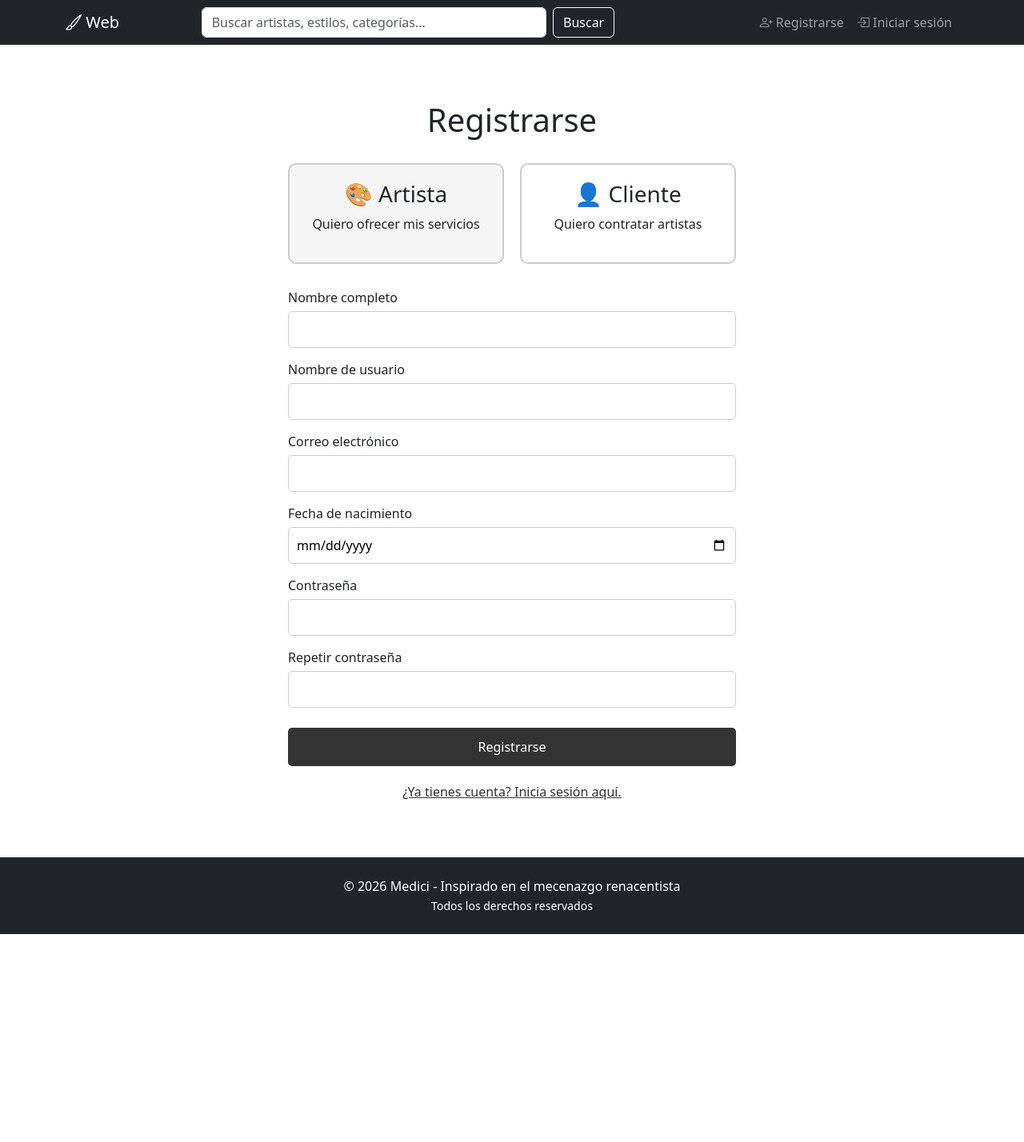
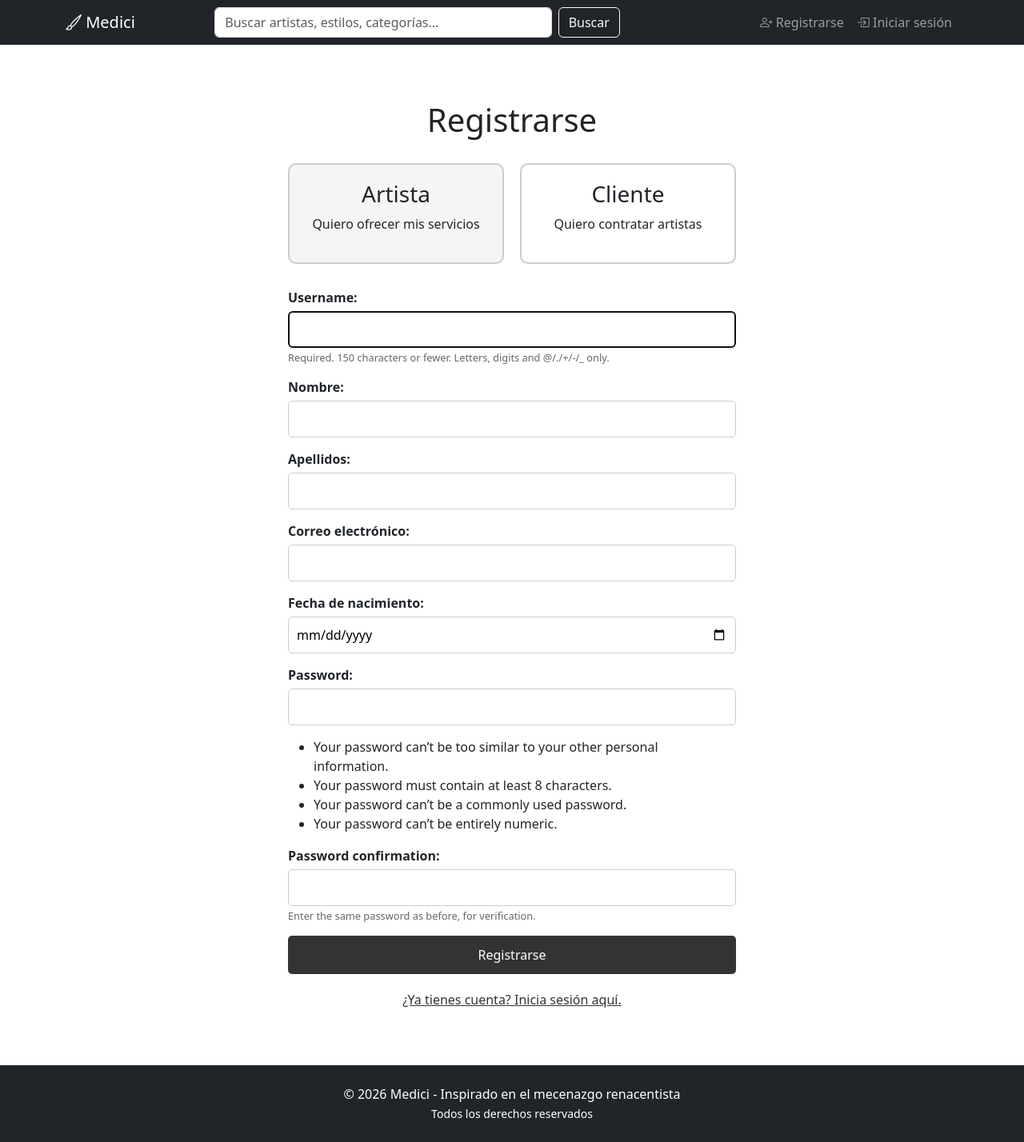
Before and after one commit to ahervaz063/Proyecto-Integral, a Django app: page /registro/ in a window 1280 px wide. Shown: the whole page at 80% size. Before the commit the page ends 1168 px from the top, so only its background shows below. Run offline with Django 5.2, Linux system fonts and the light colour scheme; parts of the project's set-up code (start-up, migrations or seed data) failed here and were passed over.

Commit message:
Templates de base.html y perfil artista con datos de la BD y sus vistas y urls. Resgistro e inicio de sesión hechos con sus vistas y urls.

```diff
--- a/proyecto_integral/core/forms.py
+++ b/proyecto_integral/core/forms.py
@@ -1,7 +1,7 @@
 # core/forms.py
 from django import forms
-from .models import Comision
-
+from .models import Comision, Usuario
+from django.contrib.auth.forms import UserCreationForm
 
 class ComisionForm(forms.ModelForm):
     class Meta:
@@ -23,3 +23,32 @@ class ComisionForm(forms.ModelForm):
         if slots < 1:
             raise forms.ValidationError("Debe haber al menos 1 slot disponible.")
         return slots
+
+
+class RegistroForm(UserCreationForm):
+    email = forms.EmailField(required=True, label="Correo electrónico")
+    first_name = forms.CharField(required=True, label="Nombre")
+    last_name = forms.CharField(required=True, label="Apellidos")
+    fecha_nacimiento = forms.DateField(
+        required=False,
+        label="Fecha de nacimiento",
+        widget=forms.DateInput(attrs={'type': 'date'})
+    )
+    tipo_usuario = forms.ChoiceField(
+        choices=Usuario.TIPO_USUARIO,
+        widget=forms.HiddenInput(),  # Oculto, lo controlamos con JavaScript
+        initial='cliente'
+    )
+
+    class Meta:
+        model = Usuario
+        fields = ['username', 'first_name', 'last_name', 'email', 'fecha_nacimiento', 'tipo_usuario', 'password1',
+                  'password2']
+
+    def save(self, commit=True):
+        user = super().save(commit=False)
+        user.email = self.cleaned_data['email']
+        user.tipo_usuario = self.cleaned_data['tipo_usuario']
+        if commit:
+            user.save()
+        return user
--- a/proyecto_integral/core/views.py
+++ b/proyecto_integral/core/views.py
@@ -3,13 +3,15 @@ from django.shortcuts import get_object_or_404, redirect, render
 from django.urls import reverse_lazy
 from django.views.generic import ListView, DetailView, CreateView, UpdateView, DeleteView, TemplateView
 from django.contrib import messages
-from core.models import Comision, Usuario
-from core.forms import ComisionForm
+from django.contrib.auth import login, logout
+from django.contrib.auth.views import LoginView as AuthLoginView
+from core.models import Comision, Usuario, ComisionGuardada, Perfil
+from core.forms import ComisionForm, RegistroForm
+from django.db.models import Avg, Count
 
-# ============================================
+from django.contrib.auth.mixins import LoginRequiredMixin
+
 # VISTAS PÚBLICAS
-# ============================================
-
 class HomeView(TemplateView):
     template_name = 'core/home.html'
 
@@ -18,42 +20,134 @@ class BuscarArtistasView(TemplateView):
     template_name = 'core/buscar.html'
 
 
-# ============================================
+
 # AUTENTICACIÓN (mínimo para arrancar)
-# ============================================
+class RegistroView(CreateView):
+    form_class = RegistroForm
+    template_name = 'core/registro.html'
+    success_url = reverse_lazy('home')
 
-class RegistroView(TemplateView):
-    template_name = 'core/registro.html'
+    def form_valid(self, form):
+        response = super().form_valid(form)
+        login(self.request, self.object)
+        messages.success(self.request, f"¡Bienvenido {self.object.username}!")
+        return response
 
 
-class LoginView(TemplateView):
+class LoginView(AuthLoginView):
     template_name = 'core/login.html'
+    redirect_authenticated_user = True
+
+    def get_success_url(self):
+        user = self.request.user
+        if user.es_artista():
+            return reverse_lazy('perfil_artista', kwargs={'pk': user.pk})
+        else:
+            return reverse_lazy('perfil_cliente', kwargs={'pk': user.pk})
 
 
 def logout_view(request):
+    logout(request)
+    messages.success(request, "Sesión cerrada correctamente.")
     return redirect('home')
 
 
-# ============================================
 # PERFILES
-# ============================================
-
 class PerfilArtistaView(TemplateView):
     template_name = 'core/perfiles/artista.html'
+
+    def get_context_data(self, **kwargs):
+        context = super().get_context_data(**kwargs)
+        user = self.request.user
+        if user.es_artista():
+            reseñas = user.reseñas_recibidas.all()
+            context['reseñas'] = reseñas
+            context['total_reseñas'] = reseñas.count()
+            context['media_puntuacion'] = reseñas.aggregate(Avg('puntuacion'))['puntuacion__avg'] or 0
+        return context
 
 
 class PerfilClienteView(TemplateView):
     template_name = 'core/perfiles/cliente.html'
 
+    def get_context_data(self, **kwargs):
+        context = super().get_context_data(**kwargs)
+        user = self.request.user
+        if user.es_cliente():
+            # Solicitudes del cliente
+            solicitudes = user.solicitudes_realizadas.all()
+            context['solicitudes'] = solicitudes
+
+            # Comisiones guardadas (favoritas)
+            comisiones_guardadas = ComisionGuardada.objects.filter(cliente=user).select_related('comision',
+                                                                                                'comision__artista')
+            context['comisiones_guardadas'] = comisiones_guardadas
+
+            # Reseñas escritas por el cliente
+            reseñas = user.reseñas_escritas.all()
+            context['reseñas'] = reseñas
+            context['total_reseñas'] = reseñas.count()
+            context['media_puntuacion'] = reseñas.aggregate(Avg('puntuacion'))['puntuacion__avg'] or 0
+        return context
+
 
 class EditarPerfilView(TemplateView):
+    model = Usuario
+    fields = ['first_name', 'last_name', 'username', 'email']
     template_name = 'core/perfiles/editar_form.html'
+    success_url = reverse_lazy('home')
+
+    def get_object(self, queryset=None):
+        return self.request.user
+
+    def get_context_data(self, **kwargs):
+        context = super().get_context_data(**kwargs)
+        # Añadir el perfil al contexto para poder editar sus campos
+        if hasattr(self.request.user, 'perfil'):
+            context['perfil'] = self.request.user.perfil
+        return context
+
+    def form_valid(self, form):
+        # Guardar el usuario
+        response = super().form_valid(form)
+
+        # Guardar los campos del perfil
+        perfil = self.request.user.perfil
+        perfil.descripcion = self.request.POST.get('descripcion', '')
+
+        # Procesar redes sociales (JSON)
+        redes_sociales = {}
+        instagram = self.request.POST.get('instagram', '')
+        twitter = self.request.POST.get('twitter', '')
+        behance = self.request.POST.get('behance', '')
+
+        if instagram:
+            redes_sociales['instagram'] = instagram
+        if twitter:
+            redes_sociales['twitter'] = twitter
+        if behance:
+            redes_sociales['behance'] = behance
+
+        perfil.redes_sociales = redes_sociales
+
+        # Procesar foto de perfil
+        if 'foto' in self.request.FILES:
+            perfil.foto = self.request.FILES['foto']
+
+        perfil.save()
+
+        messages.success(self.request, "Perfil actualizado correctamente.")
+        return response
+
+    def get_success_url(self):
+        # Redirigir al perfil correspondiente según el tipo de usuario
+        if self.request.user.es_artista():
+            return reverse_lazy('perfil_artista', kwargs={'pk': self.request.user.pk})
+        else:
+            return reverse_lazy('perfil_cliente', kwargs={'pk': self.request.user.pk})
 
 
-# ============================================
 # CRUD DE COMISIONES
-# ============================================
-
 class ComisionListView(ListView):
     model = Comision
     template_name = 'core/comisiones/list.html'
@@ -114,10 +208,7 @@ class ComisionDeleteView(DeleteView):
         return reverse_lazy('perfil_artista', kwargs={'artista_id': self.request.user.id})
 
 
-# ============================================
 # POLÍTICAS
-# ============================================
-
 class PoliticaCreateView(TemplateView):
     template_name = 'core/politicas/form.html'
 
@@ -130,10 +221,7 @@ class PoliticaDeleteView(TemplateView):
     template_name = 'core/politicas/confirm_delete.html'
 
 
-# ============================================
 # PORTFOLIO
-# ============================================
-
 class PortfolioCreateView(TemplateView):
     template_name = 'core/portfolio/form.html'
 
@@ -142,10 +230,7 @@ class PortfolioDeleteView(TemplateView):
     template_name = 'core/portfolio/confirm_delete.html'
 
 
-# ============================================
 # SOLICITUDES DE ENCARGO
-# ============================================
-
 class SolicitudCreateView(TemplateView):
     template_name = 'core/solicitudes/form.html'
 
--- a/proyecto_integral/proyecto_integral/settings.py
+++ b/proyecto_integral/proyecto_integral/settings.py
@@ -11,6 +11,7 @@ https://docs.djangoproject.com/en/6.0/ref/settings/
 """
 
 from pathlib import Path
+import os
 
 # Build paths inside the project like this: BASE_DIR / 'subdir'.
 BASE_DIR = Path(__file__).resolve().parent.parent
@@ -118,3 +119,7 @@ USE_TZ = True
 STATIC_URL = 'static/'
 STATICFILES_DIRS = [BASE_DIR / 'static']
 AUTH_USER_MODEL = 'core.Usuario'
+
+# Media files (subidas por usuarios)
+MEDIA_URL = '/media/'
+MEDIA_ROOT = os.path.join(BASE_DIR, 'media')
--- a/proyecto_integral/proyecto_integral/urls.py
+++ b/proyecto_integral/proyecto_integral/urls.py
@@ -17,9 +17,15 @@ Including another URLconf
 from django.contrib import admin
 from django.urls import path, include
 from core import views
+from django.conf import settings
+from django.conf.urls.static import static
 
 
 urlpatterns = [
     path('admin/', admin.site.urls),
     path('', include('core.urls')),
 ]
+
+if settings.DEBUG:
+    urlpatterns += static(settings.STATIC_URL, document_root=settings.STATICFILES_DIRS[0])
+    urlpatterns += static(settings.MEDIA_URL, document_root=settings.MEDIA_ROOT)
--- a/proyecto_integral/templates/core/base.html
+++ b/proyecto_integral/templates/core/base.html
@@ -18,7 +22,7 @@
         <div class="container">
             <!-- Logo / nombre -->
             <a class="navbar-brand" href="{% url 'home' %}">
-                <i class="bi bi-brush"></i> Web
+                <i class="bi bi-brush"></i> Medici
             </a>
 
             <!-- Menú hamburguesa (móvil) -->
--- a/proyecto_integral/templates/core/registro.html
+++ b/proyecto_integral/templates/core/registro.html
@@ -10,11 +10,11 @@
     <!-- Opciones: Artista o Cliente -->
     <div style="display: flex; gap: 20px; margin-bottom: 30px;">
         <div id="opcion-artista" class="opcion-tipo" data-tipo="artista" style="flex: 1; text-align: center; padding: 20px; border: 2px solid #ccc; border-radius: 10px; cursor: pointer; background-color: #f5f5f5;">
-            <h3>🎨 Artista</h3>
+            <h3>Artista</h3>
             <p>Quiero ofrecer mis servicios</p>
         </div>
         <div id="opcion-cliente" class="opcion-tipo" data-tipo="cliente" style="flex: 1; text-align: center; padding: 20px; border: 2px solid #ccc; border-radius: 10px; cursor: pointer; background-color: white;">
-            <h3>👤 Cliente</h3>
+            <h3>Cliente</h3>
             <p>Quiero contratar artistas</p>
         </div>
     </div>
@@ -22,38 +22,7 @@
     <!-- Formulario de registro -->
     <form method="POST" action="#">
         {% csrf_token %}
-
-        <div style="margin-bottom: 15px;">
-            <label for="nombre" style="display: block; margin-bottom: 5px;">Nombre completo</label>
-            <input type="text" id="nombre" name="nombre" style="width: 100%; padding: 10px; border: 1px solid #ccc; border-radius: 5px;" required>
-        </div>
-
-        <div style="margin-bottom: 15px;">
-            <label for="username" style="display: block; margin-bottom: 5px;">Nombre de usuario</label>
-            <input type="text" id="username" name="username" style="width: 100%; padding: 10px; border: 1px solid #ccc; border-radius: 5px;" required>
-        </div>
-
-        <div style="margin-bottom: 15px;">
-            <label for="email" style="display: block; margin-bottom: 5px;">Correo electrónico</label>
-            <input type="email" id="email" name="email" style="width: 100%; padding: 10px; border: 1px solid #ccc; border-radius: 5px;" required>
-        </div>
-
-        <div style="margin-bottom: 15px;">
-            <label for="fecha_nacimiento" style="display: block; margin-bottom: 5px;">Fecha de nacimiento</label>
-            <input type="date" id="fecha_nacimiento" name="fecha_nacimiento" style="width: 100%; padding: 10px; border: 1px solid #ccc; border-radius: 5px;">
-        </div>
-
-        <div style="margin-bottom: 15px;">
-            <label for="password" style="display: block; margin-bottom: 5px;">Contraseña</label>
-            <input type="password" id="password" name="password" style="width: 100%; padding: 10px; border: 1px solid #ccc; border-radius: 5px;" required>
-        </div>
-
-        <div style="margin-bottom: 25px;">
-            <label for="password2" style="display: block; margin-bottom: 5px;">Repetir contraseña</label>
-            <input type="password" id="password2" name="password2" style="width: 100%; padding: 10px; border: 1px solid #ccc; border-radius: 5px;" required>
-        </div>
-
-        <input type="hidden" id="tipo_usuario" name="tipo_usuario" value="cliente">
+        {{ form.as_p }}
 
         <button type="submit" style="width: 100%; padding: 12px; background-color: #333; color: white; border: none; border-radius: 5px; cursor: pointer; font-size: 16px;">Registrarse</button>
     </form>
@@ -67,14 +36,19 @@
 <script>
     const opcionArtista = document.getElementById('opcion-artista');
     const opcionCliente = document.getElementById('opcion-cliente');
-    const tipoUsuario = document.getElementById('tipo_usuario');
+
+    function getTipoUsuarioInput() {
+        return document.querySelector('input[name="tipo_usuario"]');
+    }
 
     opcionArtista.addEventListener('click', function() {
         opcionArtista.style.backgroundColor = '#f5f5f5';
         opcionArtista.style.borderColor = '#333';
         opcionCliente.style.backgroundColor = 'white';
         opcionCliente.style.borderColor = '#ccc';
-        tipoUsuario.value = 'artista';
+
+        const input = getTipoUsuarioInput();
+        if (input) input.value = 'artista';
     });
 
     opcionCliente.addEventListener('click', function() {
@@ -82,7 +56,40 @@
         opcionCliente.style.borderColor = '#333';
         opcionArtista.style.backgroundColor = 'white';
         opcionArtista.style.borderColor = '#ccc';
-        tipoUsuario.value = 'cliente';
+
+        const input = getTipoUsuarioInput();
+        if (input) input.value = 'cliente';
     });
 </script>
+
+<style>
+    /* Mejora la apariencia de los campos del formulario */
+    form p {
+        margin-bottom: 15px;
+    }
+    form label {
+        display: block;
+        margin-bottom: 5px;
+        font-weight: bold;
+    }
+    form input {
+        width: 100%;
+        padding: 10px;
+        border: 1px solid #ccc;
+        border-radius: 5px;
+        box-sizing: border-box;
+    }
+    .helptext {
+        font-size: 0.8rem;
+        color: #666;
+        display: block;
+        margin-top: 3px;
+    }
+    .errorlist {
+        color: red;
+        list-style: none;
+        padding-left: 0;
+        margin-bottom: 5px;
+    }
+</style>
 {% endblock %}
```
Also changed, not shown: other parts of proyecto_integral/templates/core/base.html (+30 -11 lines), proyecto_integral/templates/core/login.html (+10 -3 lines).
